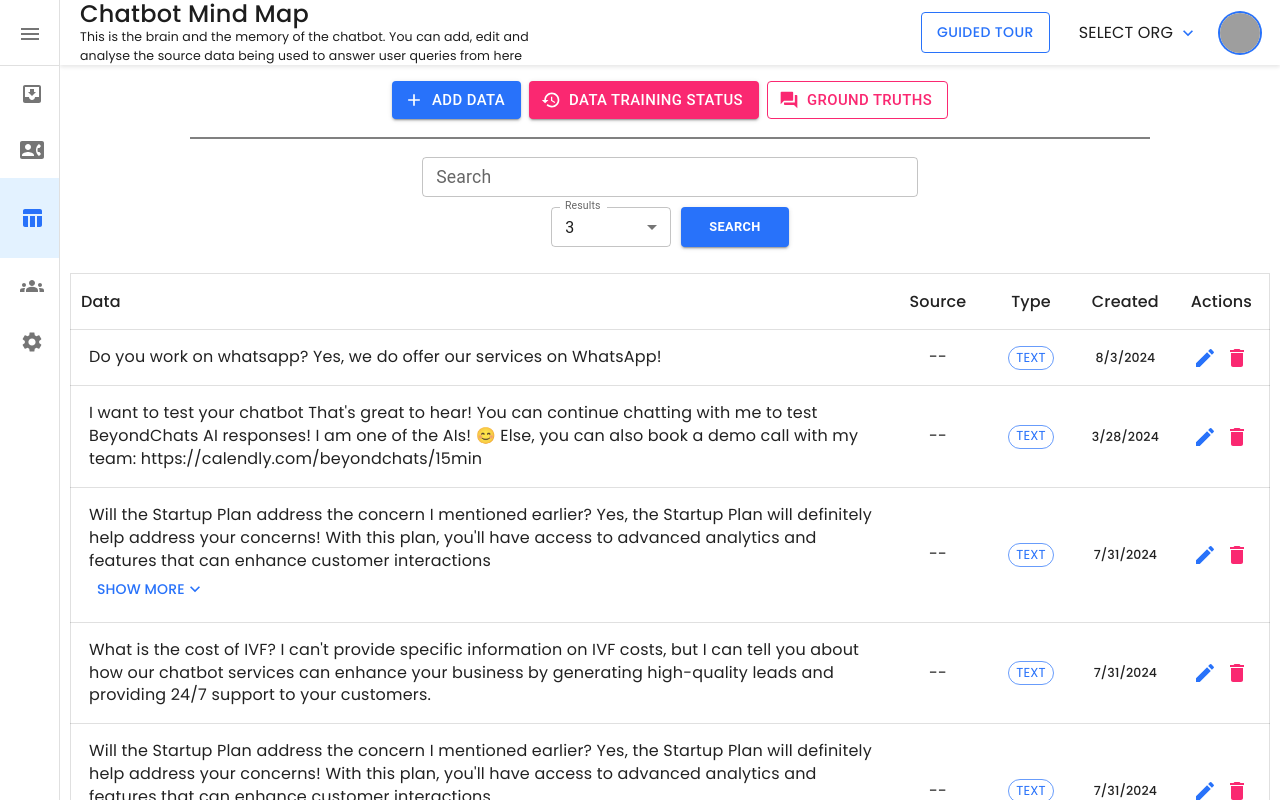
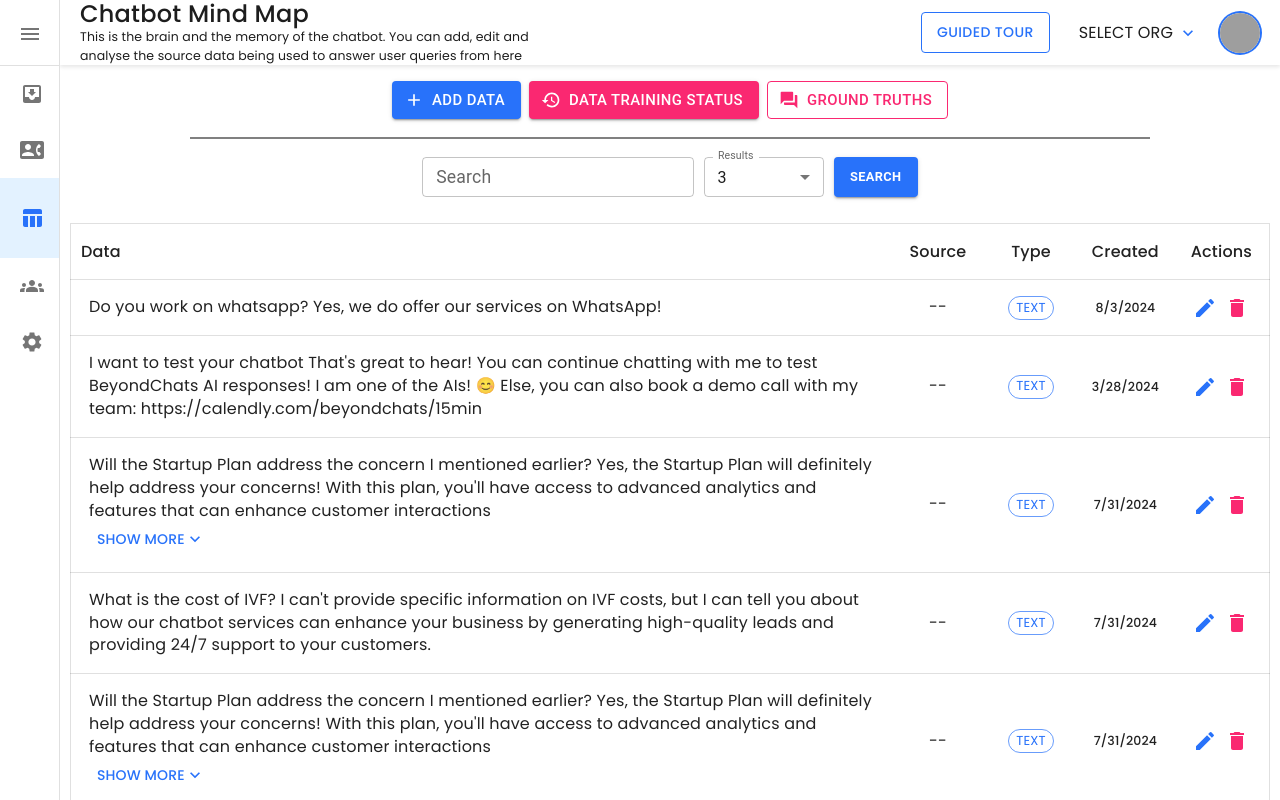
Before and after one commit to Surjendu-kar/Mind-Map-Clone, a React (Vite) app: page /mindmap in a window 1280 px wide. Shown: the top 800 px of the page. Built offline with nearby package versions, Linux system fonts and the light colour scheme; grey boxes are pictures that could not be loaded.

Commit message:
Fix SearchBar

```diff
--- a/src/components/ViewMindMap/SearchBar.tsx
+++ b/src/components/ViewMindMap/SearchBar.tsx
@@ -10,6 +10,18 @@
   SelectChangeEvent,
   styled,
 } from "@mui/material";
+
+const MainContainer = styled(Box)(({ theme }) => ({
+  display: "flex",
+  alignItems: "center",
+  justifyContent: "center",
+  gap: theme.spacing(1),
+  marginTop: theme.spacing(0.8),
+
+  [theme.breakpoints.down("sm")]: {
+    flexWrap: "wrap",
+  },
+}));
 
 const CustomTextField = styled(TextField)(({ theme }) => ({
   width: "100%",
@@ -67,14 +79,7 @@
   };
 
   return (
-    <Box
-      display="flex"
-      flexWrap={"wrap"}
-      alignItems="center"
-      gap={1}
-      mt="8px"
-      justifyContent={"center"}
-    >
+    <MainContainer>
       <CustomTextField
         label="Search"
         variant="outlined"
@@ -99,7 +104,7 @@
       <BtnStyle variant="contained" color="primary" onClick={handleSearch}>
         Search
       </BtnStyle>
-    </Box>
+    </MainContainer>
   );
 };
 
```
